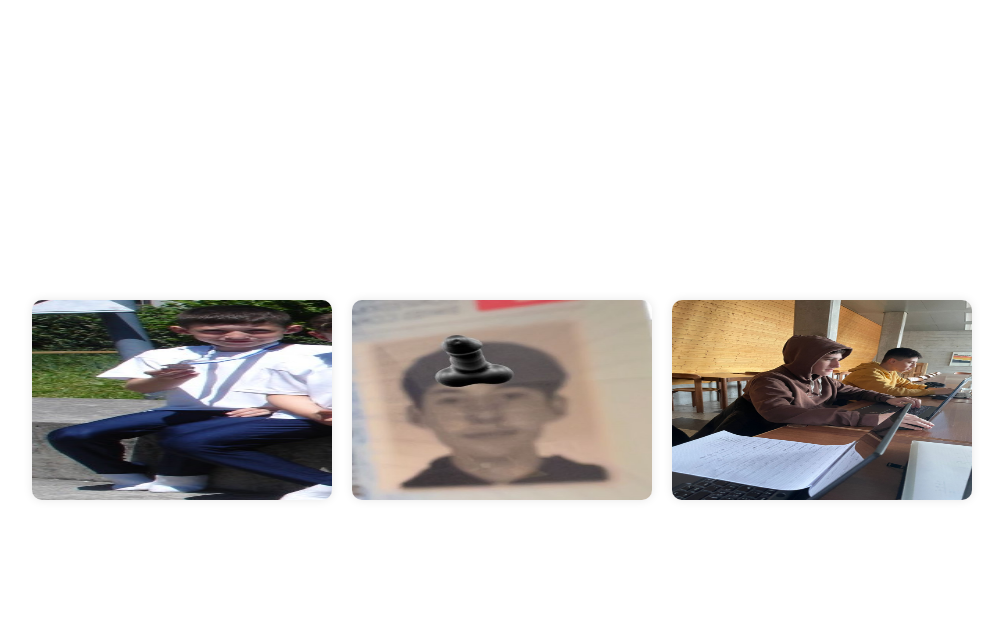
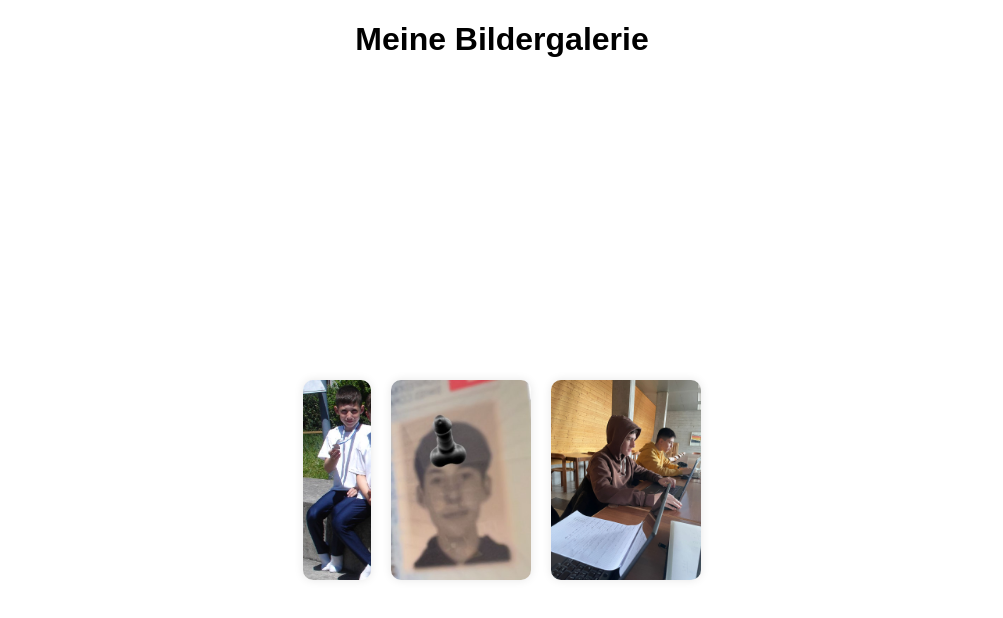
Before and after one commit to the-dionis/the-dionis.github.io, a plain HTML site: page index.html in a window 1280 px wide. Shown: the whole page, without its empty margins (138-1141 px from the left). Drawn offline with Linux system fonts and the light colour scheme.

Commit message:
Update index.html

```diff
--- a/index.html
+++ b/index.html
@@ -13,13 +13,14 @@
         }
         .gallery {
             display: flex;
+            flex-wrap: wrap; /* Bilder werden in einer Zeile umgebrochen */
             justify-content: center;
             align-items: center;
             height: 100vh;
         }
         .gallery img {
-            width: 300px;
-            height: 200px;
+            width: auto; /* Bildbreite anpassen */
+            height: 200px; /* Festlegung der Bildhöhe */
             margin: 10px;
             border-radius: 10px;
             box-shadow: 0 0 10px rgba(0, 0, 0, 0.1);
@@ -28,9 +29,13 @@
         .gallery img:hover {
             transform: scale(1.1);
         }
+        h1 {
+            text-align: center; /* Titel zentrieren */
+        }
     </style>
 </head>
 <body>
+    <h1>Meine Bildergalerie</h1>
     <div class="gallery">
         <img src="assets/d1.jpeg" alt="Bild 1">
         <img src="assets/d2.jpg" alt="Bild 2">
```
